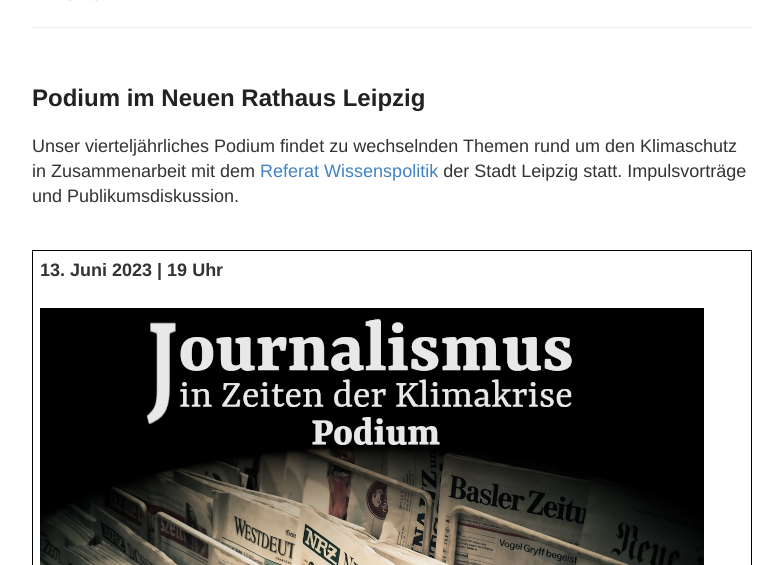
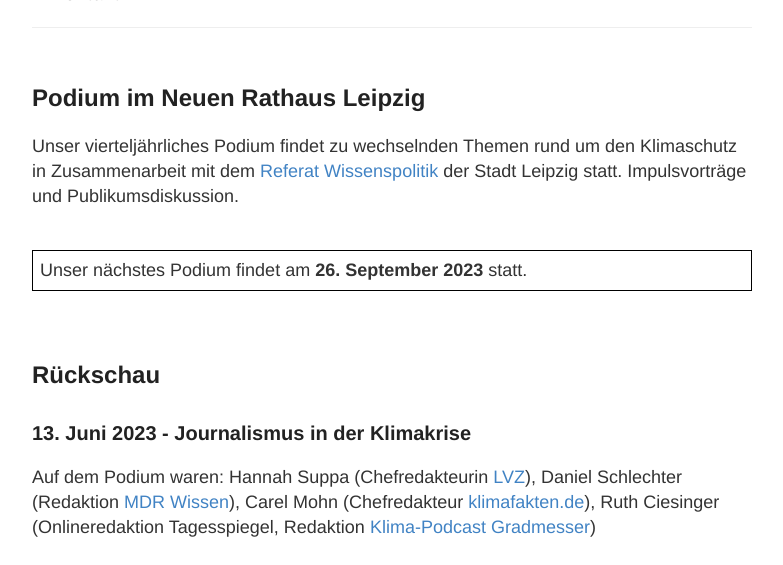
Before and after one commit to s4f-leipzig/s4f-leipzig.github.io, a Jekyll site: the page built from podium.html, in a window 1280 px wide and 1400 px high, scrolled down 199 px. Shown: the top 565 px of the window, without its empty margins (248-1031 px from the left). Built offline with Jekyll 4.4.1, drawn with Linux system fonts in a browser that asks for light colours; some of the changed text lies outside the part shown; grey boxes are pictures that could not be loaded.

Commit message:
Update podium.html

```diff
--- a/podium.html
+++ b/podium.html
@@ -6,27 +6,17 @@
 <br><br>
 
 <p style="border: 1px solid black; padding: 7px">
-<b>13. Juni 2023 | 19 Uhr</b>
-<br><br>
-  <img src="https://github.com/s4f-leipzig/s4f-leipzig.github.io/blob/master/images/Sharepic%20WebP.png?raw=true" style="with: 40%" align="center">
-<br><br>
-Unser zweites Podium in diesem Jahr widmen wir der Verantwortung des Journalismus in Zeiten der Klimakrise. Podiumsdiskussion mit Publikumsfragen im Anschluss.
-<br><br>
-Mit:
-<br>  · Hannah Suppa (Chefredakteurin <a href="https://www.lvz.de/" target="blank">LVZ</a>)
-<br>  · Daniel Schlechter (Redaktion <a href="https://www.mdr.de/wissen/index.html" target="blank">MDR Wissen</a>)
-<br>  · Carel Mohn (Chefredakteur <a href="http://www.klimafakten.de" target="blank">klimafakten.de</a>)
-<br>  · Ruth Ciesinger (Onlineredaktion Tagesspiegel, Redaktion <a href="https://www.tagesspiegel.de/meinung/themen/klimapodcast-gradmesser" target="blank">Klima-Podcast Gradmesser</a>)
-<br><br>
-Moderation:
-  <br>  · Dominic Memmel (<a href="https://s4f-leipzig.de" target="blank">S4F Leipzig</a>)
-<br><br>
-Neues Rathaus Leipzig
-<br>Stadtbüro | Burgplatz 1 (<a href="https://www.google.com/maps/place/Stadt+Leipzig,+Standesamt/@51.3370354,12.3699641,17z/data=!3m1!4b1!4m6!3m5!1s0x47a6f7479aa6d40b:0x97c3a7f74bd04257!8m2!3d51.3370354!4d12.372539!16s%2Fg%2F1vrq8nwd?entry=ttu" target="blank">Karte</a>)
-<br>Eintritt frei
+Unser nächstes Podium findet am <b>26. September 2023</b> statt.
 </p>
+<br>
 
 <h2>Rückschau</h2>
+
+<h3>13. Juni 2023 - Journalismus in der Klimakrise</h3>
+Auf dem Podium waren: Hannah Suppa (Chefredakteurin <a href="https://www.lvz.de/" target="blank">LVZ</a>), Daniel Schlechter (Redaktion <a href="https://www.mdr.de/wissen/index.html" target="blank">MDR Wissen</a>), Carel Mohn (Chefredakteur <a href="http://www.klimafakten.de" target="blank">klimafakten.de</a>), Ruth Ciesinger (Onlineredaktion Tagesspiegel, Redaktion <a href="https://www.tagesspiegel.de/meinung/themen/klimapodcast-gradmesser" target="blank">Klima-Podcast Gradmesser</a>)
+<br><br>
+
+<iframe width="560" height="315" src="https://www.youtube.com/embed/-pW8uGduHCs" title="YouTube video player" frameborder="0" allow="accelerometer; autoplay; clipboard-write; encrypted-media; gyroscope; picture-in-picture; web-share" allowfullscreen></iframe>
 
 <h3>07. Februar 2023 - Wie kann Klimabildung gelingen?</h3>
 Auf dem Podium waren: Dr. Sylvia Börner (Volkshochschule Leipzig), Jana Kochan (AG Hitze Kurt-Masur-Schule Leipzig), Andrea Büermann (UFZ / Vielfaltergarten), Charlotte Simonyi (Teachers 4 Future)
```
